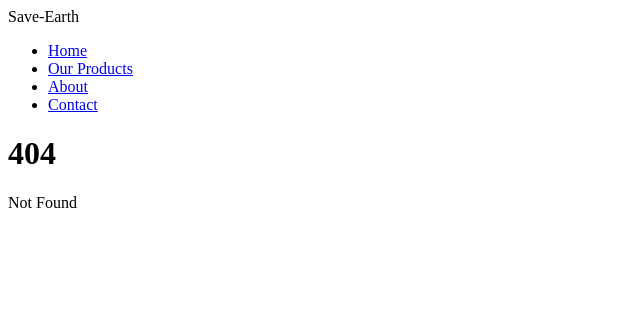
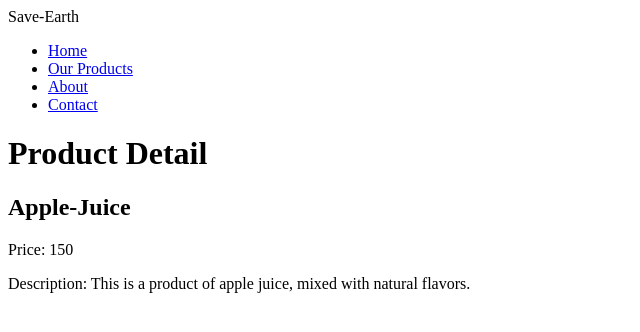
Before and after one commit to danieltsega/Sveltekit-Intro, a SvelteKit app in the folder company-site/: page /product/Apple in a window 1280 px wide. Before the commit this address had no page. Shown: the top 332 px of the page, without its empty margins (0-640 px from the left). Built offline with nearby package versions, Linux system fonts and the light colour scheme.

Commit message:
[Feature]: Add product details page via slug and server js code

```diff
--- /dev/null
+++ b/company-site/src/routes/product/[slug]/+page.server.js
@@ -0,0 +1,9 @@
+import { products } from "../data.js";
+
+export function load({ params }) {
+  const product = products.find((product) => product.slug === params.slug);
+
+  return {
+    product,
+  };
+}
--- /dev/null
+++ b/company-site/src/routes/product/[slug]/+page.svelte
@@ -0,0 +1,8 @@
+<script>
+    export let data;
+</script>
+
+<h1>Product Detail</h1>
+<h2>{data.product.name}</h2>
+<p>Price: {data.product.price}</p>
+<p>Description: {data.product.description}</p>
```
